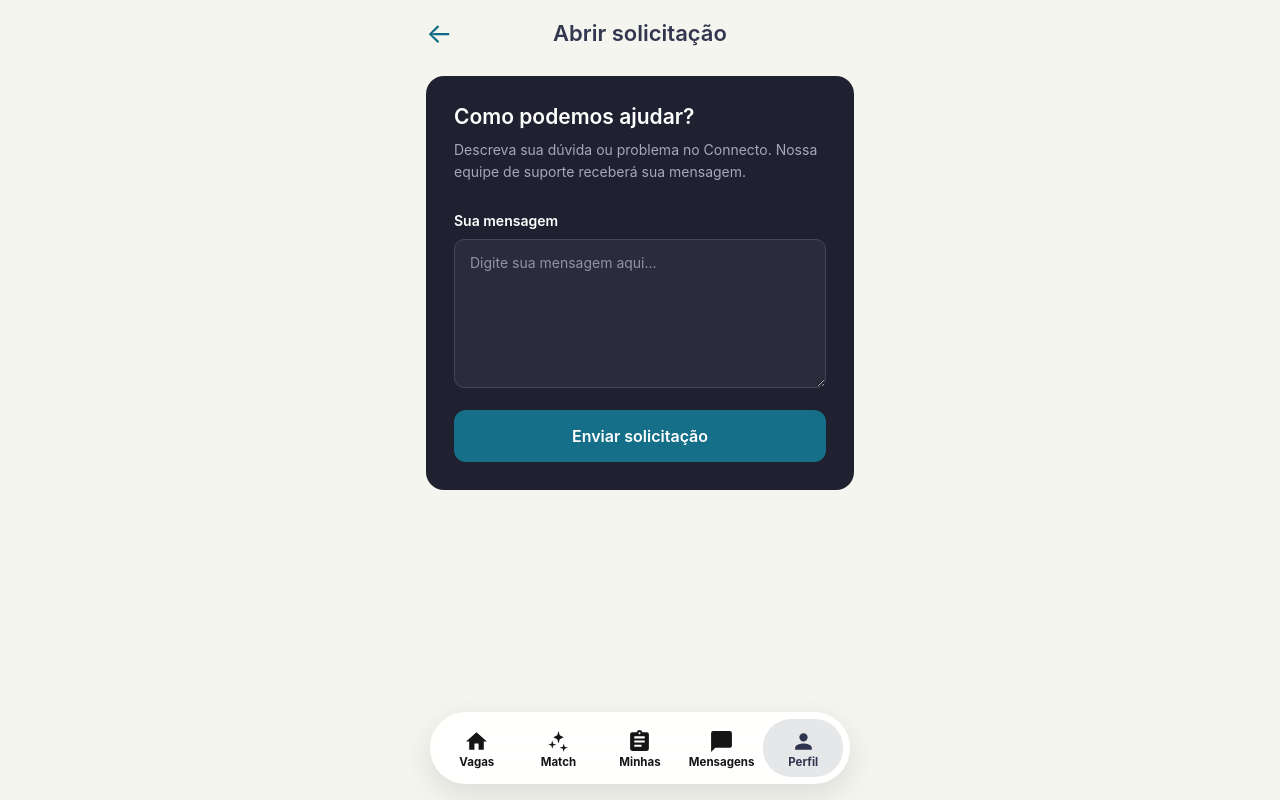
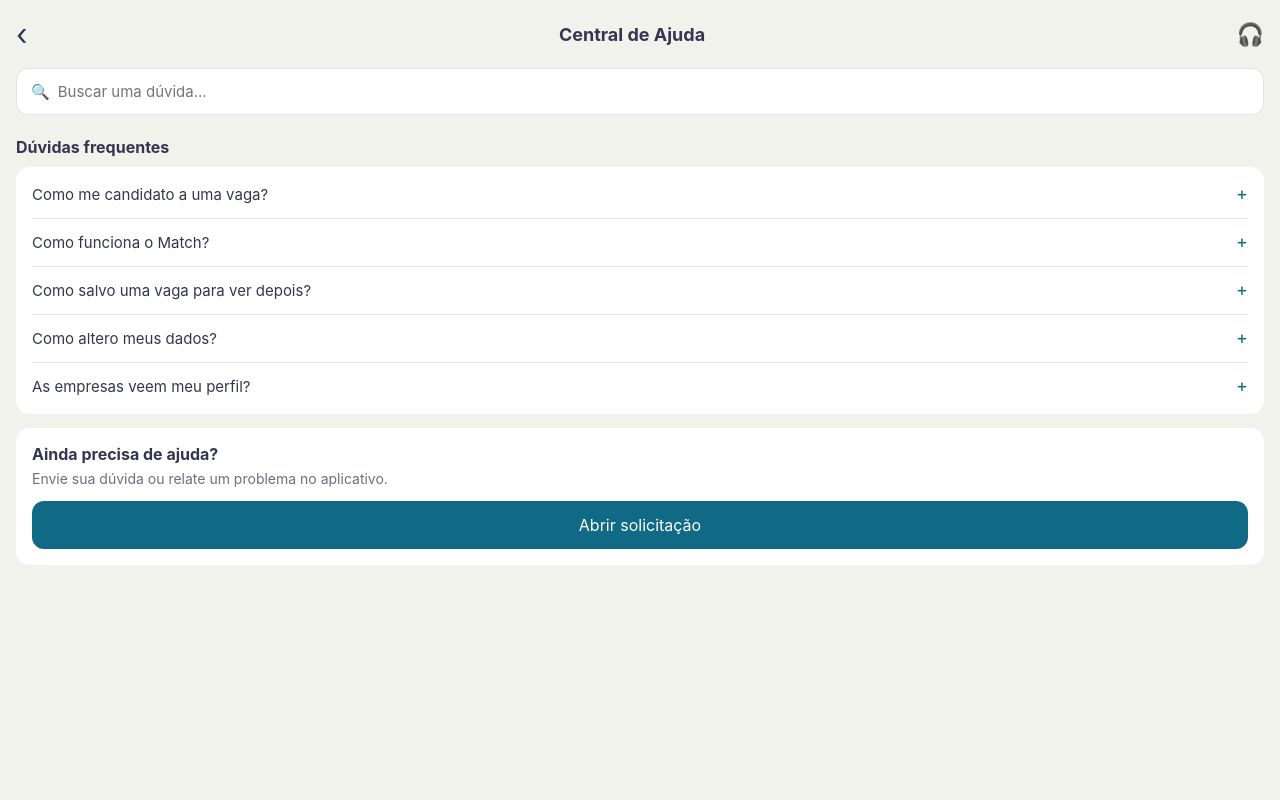
Before and after one commit to ifolk01/ENG4021-33D-DJANGO-repo, a Django app: page /suporte/abrir/ in a window 1280 px wide. Run offline with Django 5.2, Linux system fonts and the light colour scheme; a user stored in the database is signed in.

Commit message:
Refactor abrir_solicitacao.html for better structure
Updated the HTML structure and content for the 'abrir_solicitacao' page, including changes to the title, styles, and help sections.

```diff
--- a/TIME5/Sprint 6/connectoproject/Connecto App/template/abrir_solicitacao.html
+++ b/TIME5/Sprint 6/connectoproject/Connecto App/template/abrir_solicitacao.html
@@ -3,73 +3,66 @@
 {% load i18n %}
 <!DOCTYPE html>
 <html lang="pt-BR">
+
 <head>
-    <meta charset="UTF-8">
-    <meta name="viewport" content="width=device-width, initial-scale=1.0">
-    <title>Connecto - Abrir Solicitação</title>
-
-    <link rel="stylesheet" href="{% static 'connecto_ui.css' %}">
-    <link rel="stylesheet" href="{% static 'abrir_solicitacao.css' %}">
-    {% include 'includes/tema_head.html' %}
+  <meta charset="utf-8">
+  <meta name="viewport" content="width=device-width, initial-scale=1.0">
+  <title>Connecto - {% trans "Dúvidas Frequentes" %}</title>
+  <link rel="stylesheet" href="{% static 'duvidas_frequentes.css' %}">
+  {% include 'includes/tema_head.html' %}
 </head>
 
-<body class="connecto-page solicitacao-pagina">
+<body>
 
-    <main class="standard-shell solicitacao-shell">
+  <div class="topo">
+    <a href="{% url 'perfil' %}" class="voltar">‹</a>
+    <h1>{% trans "Central de Ajuda" %}</h1>
+    <span class="icone-ajuda">🎧</span>
+  </div>
 
-        <div class="solicitacao-topo">
-            <a href="{% url 'duvidas_frequentes' %}"
-               class="solicitacao-voltar">
-                ←
-            </a>
+  <div class="busca">
+    <span class="lupa">🔍</span>
+    <input type="search" placeholder="{% trans 'Buscar uma dúvida...' %}">
+  </div>
 
-            <h1>Abrir solicitação</h1>
-        </div>
+  <h2 class="titulo-secao">{% trans "Dúvidas frequentes" %}</h2>
 
-        <div class="solicitacao-card">
+  <div class="card lista-duvidas">
+    <details>
+      <summary>{% trans "Como me candidato a uma vaga?" %}</summary>
+      <p>{% trans 'Abra a vaga que você quer e toque em "Candidatar-se". A candidatura aparece na aba "Minhas".' %}</p>
+    </details>
 
-            <h2>Como podemos ajudar?</h2>
+    <details>
+      <summary>{% trans "Como funciona o Match?" %}</summary>
+      <p>{% trans "O Match mostra vagas parecidas com o seu curso e as suas áreas de interesse. É só curtir ou pular cada vaga." %}</p>
+    </details>
 
-            <p class="solicitacao-subtitulo">
-                Descreva sua dúvida ou problema no Connecto.
-                Nossa equipe de suporte receberá sua mensagem.
-            </p>
+    <details>
+      <summary>{% trans "Como salvo uma vaga para ver depois?" %}</summary>
+      <p>{% trans 'Toque no coração da vaga. Ela fica guardada em "Salvas", no seu perfil.' %}</p>
+    </details>
 
-            {% if messages %}
-                {% for message in messages %}
-                    <div class="aviso {{ message.tags }}" role="status">
-                        {{ message }}
-                    </div>
-                {% endfor %}
-            {% endif %}
+    <details>
+      <summary>{% trans "Como altero meus dados?" %}</summary>
+      <p>{% trans 'No Perfil, toque em "Editar perfil", mude o que quiser e toque em "Salvar alterações".' %}</p>
+    </details>
 
-            <form method="POST">
-                {% csrf_token %}
+    <details>
+      <summary>{% trans "As empresas veem meu perfil?" %}</summary>
+      <p>{% trans "Só as empresas das vagas em que você se candidatou podem ver o seu perfil." %}</p>
+    </details>
+  </div>
 
-                <div class="solicitacao-campo">
-                    <label for="mensagem">Sua mensagem</label>
+  <div class="card ajuda">
+    <h3>{% trans "Ainda precisa de ajuda?" %}</h3>
+    <p>{% trans "Envie sua dúvida ou relate um problema no aplicativo." %}</p>
 
-                    <textarea
-                        id="mensagem"
-                        name="mensagem"
-                        rows="7"
-                        maxlength="3000"
-                        placeholder="Digite sua mensagem aqui..."
-                        required
-                    >{{ mensagem|default:"" }}</textarea>
-                </div>
-
-                <button type="submit" class="solicitacao-enviar">
-                    Enviar solicitação
-                </button>
-
-            </form>
-
-        </div>
-
-    </main>
-
-    {% include 'includes/bottom_nav.html' with pagina_ativa='perfil' %}
+    <a href="{% url 'abrir_solicitacao' %}" class="botao">
+      {% trans "Abrir solicitação" %}
+    </a>
+  </div>
 
 </body>
+
 </html>
```
